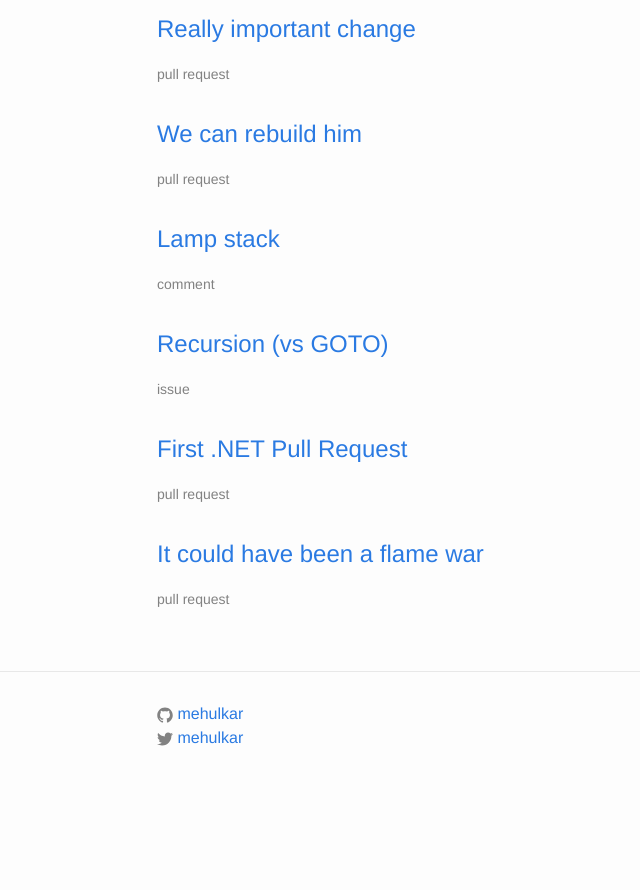
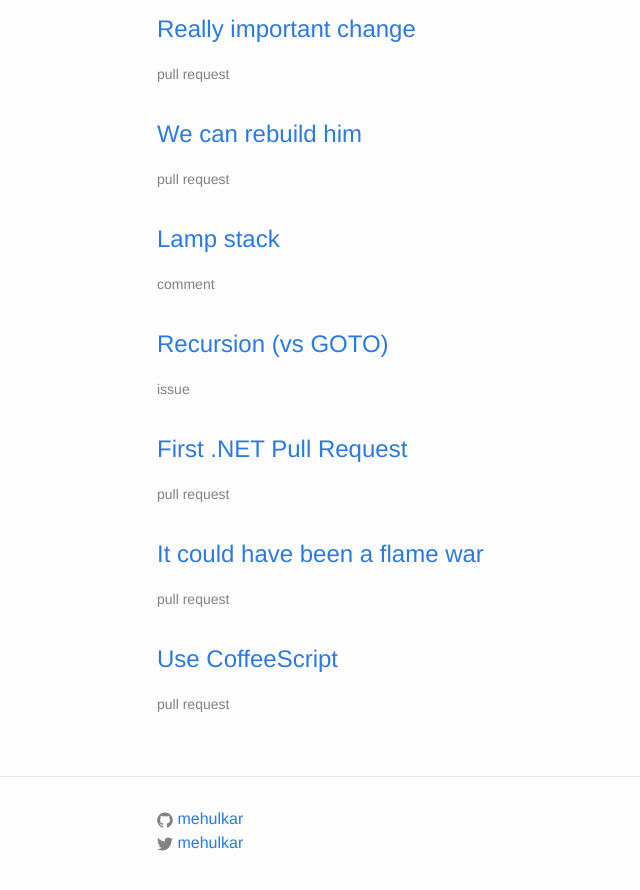
Before and after one commit to mehulkar/github-hall-of-fame, a Jekyll site: the page built from index.html, in a window 1280 px wide and 900 px high, scrolled down 1485 px. Shown: the top 890 px of the window, without its empty margins (113-753 px from the left). Built offline with Jekyll 4.4.1, drawn with Linux system fonts in a browser that asks for light colours; before the commit the page ends 2280 px from its top, so only the background shows below that.

Commit message:
Add Node's "Use CoffeeScript" PR

```diff
--- a/_data/entries.yml
+++ b/_data/entries.yml
@@ -73,3 +73,7 @@
 - title: "It could have been a flame war"
   link: "https://github.com/bmuller/gender_detector/pull/14"
   type: "pull request"
+
+- title: "Use CoffeeScript"
+  link: "https://github.com/joyent/node/pull/2472"
+  type: "pull request"
```
